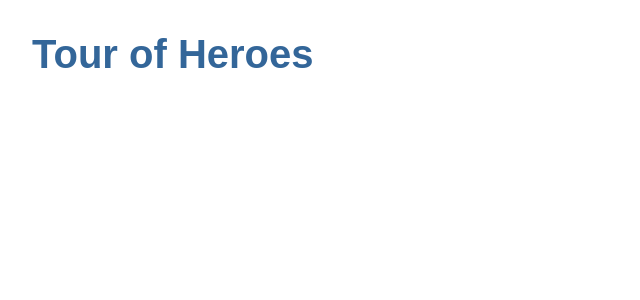
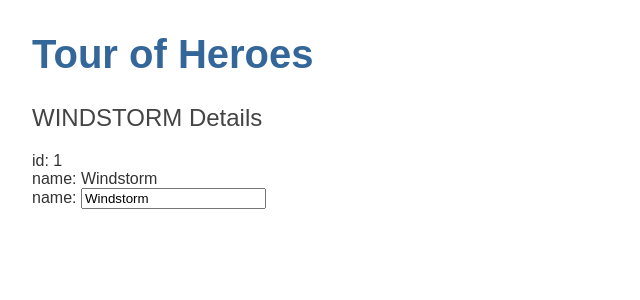
Before and after one commit to Grom11414/angular-tour-of-heroes, an Angular app: page / in a window 1280 px wide. Shown: the top 300 px of the page, without its empty margins (0-640 px from the left). Built offline with nearby package versions, Linux system fonts and the light colour scheme.

Commit message:
added - The Hero Editor

```diff
--- a/src/app/app.component.html
+++ b/src/app/app.component.html
@@ -1 +1,3 @@
 <h1>{{title}}</h1>
+
+<app-heroes></app-heroes>
--- /dev/null
+++ b/src/app/hero.ts
@@ -0,0 +1,4 @@
+export interface Hero {
+    id: number;
+    name: string;
+}
--- /dev/null
+++ b/src/app/heroes/heroes.component.html
@@ -0,0 +1,9 @@
+<h2>{{hero.name | uppercase}} Details</h2>
+<div><span>id: </span>{{hero.id}}</div>
+<div><span>name: </span>{{hero.name}}</div>
+
+<div>
+  <label>name:
+    <input [(ngModel)]="hero.name" placeholder="name"/>
+  </label>
+</div>
--- /dev/null
+++ b/src/app/heroes/heroes.component.ts
@@ -0,0 +1,22 @@
+import { Component, OnInit } from '@angular/core';
+import { Hero } from '../hero';
+
+
+@Component({
+    selector: 'app-heroes',
+    templateUrl: './heroes.component.html',
+    styleUrls: ['./heroes.component.scss']
+})
+export class HeroesComponent implements OnInit {
+
+    public hero: Hero = {
+        id: 1,
+        name: 'Windstorm'
+    };
+
+    constructor() { }
+
+    ngOnInit(): void {
+    }
+
+}
```
Also changed, not shown: src/app/app.module.ts (+6 -2 lines), src/app/heroes/heroes.component.scss (added), 1 other file (tests, documents, lock files or other folders).
